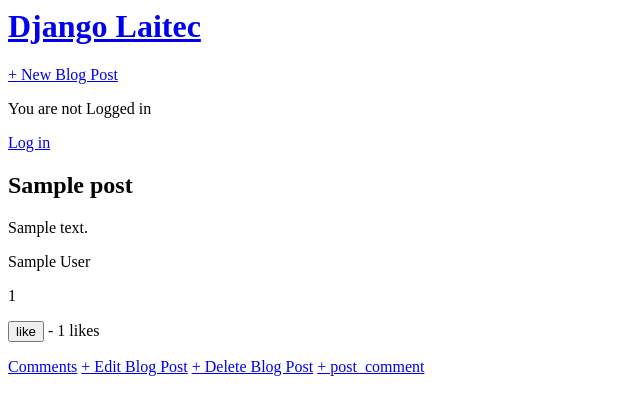
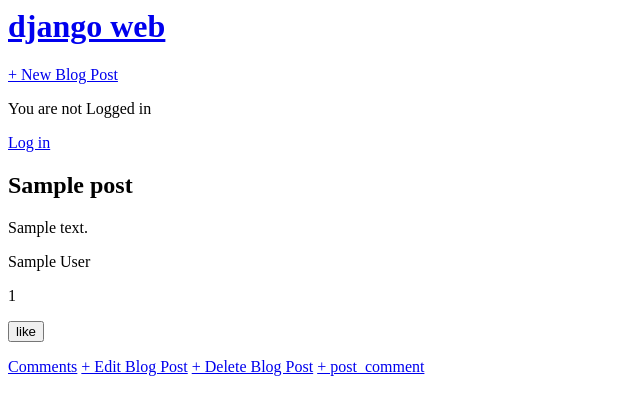
Before and after one commit to amirfa-1384/django_project, a Django app: template blog/templates/post_detail.html in a window 1280 px wide. Shown: the top 415 px of the page, without its empty margins (0-640 px from the left). Run offline with Django 4.2, Linux system fonts and the light colour scheme; the template is opened without the code that fills it: most values are stand-ins (such as "Sample title", 1, 10 or a date in 2020).

Commit message:
django_project

```diff
--- a/blog/templates/base.html
+++ b/blog/templates/base.html
@@ -1,13 +1,13 @@
 <html>
     <head>
-        <title>Django Laitec</title>
+        <title>django_web</title>
     </head>
 
     <body>
         <header>
             <div>
                 <h1>
-                    <a href="{% url 'home' %}">Django Laitec</a>
+                    <a href="{% url 'home' %}">django web</a>
                 </h1>
             <div>
             <div>
--- a/blog/templates/post_detail.html
+++ b/blog/templates/post_detail.html
@@ -17,11 +17,13 @@
 
         {{ post.pk }}
     </p>
+
+
 </div>
 <form action="{% url 'like_post' post.pk %}"
 method='POST'>
     {% csrf_token %}
-    <button type="submit", name="post_id", value="{{ post.id }}",class="btn btn-primary btn-sm">like</button> - {{ total_likes }} likes
+    <button type="submit", name="post_id", value="{{ post.id }}",class="btn btn-primary btn-sm">like</button>
 </form>
 
 
--- a/blog/urls.py
+++ b/blog/urls.py
@@ -2,6 +2,7 @@
 from .views import BlogComent, BlogListView, BlogDetailView, BlogCreateView, BlogUpdateView, BlogDeleteView, BlogDetailViewComment, LikeView
 
 urlpatterns = [
+    path('like/<int:pk>', LikeView,name="like_post"),
     path('post/<int:pk>/comments/', BlogDetailViewComment.as_view(), name='Comment_detail'),
     path('post/<int:pk>/comment/', BlogComent.as_view(), name='Post_Comment'),
     path('post/<int:pk>/delete/', BlogDeleteView.as_view(), name='post_delete'),
@@ -9,5 +10,5 @@
     path('post/new/', BlogCreateView.as_view(), name='post_new'),
     path('post/<int:pk>/', BlogDetailView.as_view(), name='post_detail'),
     path('', BlogListView.as_view(), name='home'),
-    path('like/<int:pk>', LikeView,name="like_post"),
+
 ]
```
Also changed, not shown: blog/templates/Comment_detail.html (+1 -11 lines), blog/views.py (+2 -5 lines), db.sqlite3.
